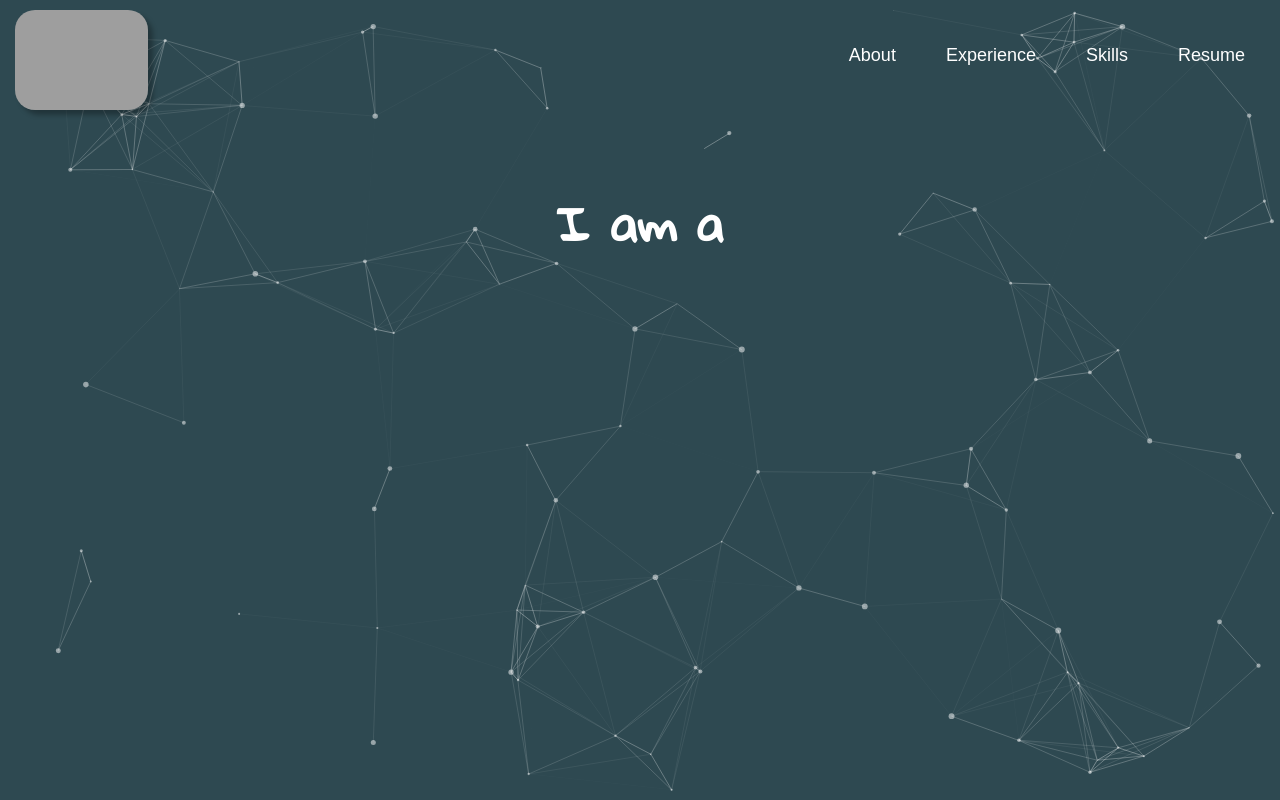
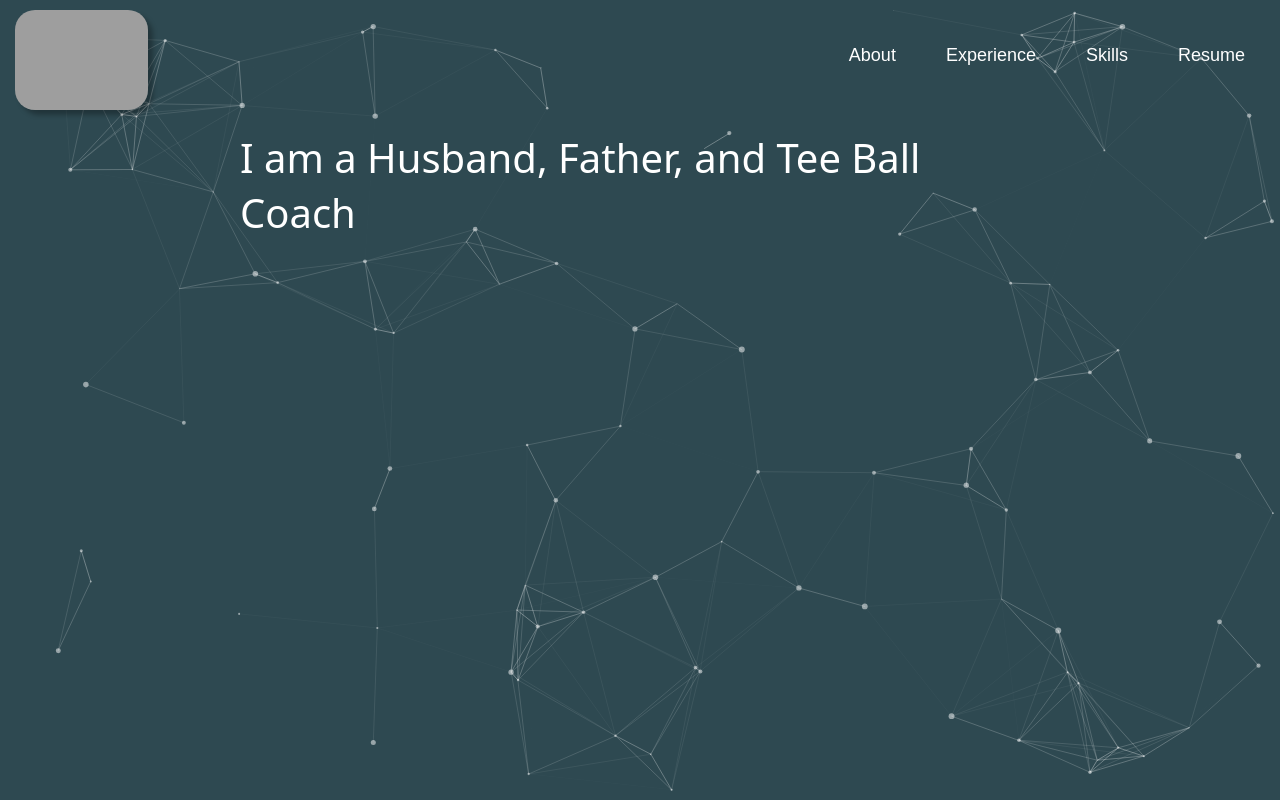
Before and after one commit to bRaInT00T/nickwolk-website, a React (Create React App) app: page /#/ in a window 1280 px wide. Built offline with nearby package versions, Linux system fonts and the light colour scheme; grey boxes are pictures that could not be loaded.

Commit message:
add about content add pause to Typewriter change type font add cursor

```diff
--- a/src/App.js
+++ b/src/App.js
@@ -6,13 +6,11 @@ import "./css/App.css";
 import HomePage from "./pages/home";
 import AboutPage from "./pages/about";
 import ExperiencePage from "./pages/experience";
-// import ContactPage from "./pages/contact";
 import PortfolioPage from "./pages/portfolio";
 import SkillsPage from "./pages/skills";
 import BlogPage from "./pages/blog";
 import TestimonialsPage from "./pages/testimonials";
 import ResumePage from "./pages/resume";
-// import FAQ from './pages/faq';
 
 import FlyoutNav from "./components/FlyoutNav";
 
@@ -40,6 +38,8 @@ class App extends Component {
       <div>
         <div id="particles-js"></div>
         <FlyoutNav />
+
+        <div style={{ padding: "20px", maxWidth: "800px", margin: "auto" }}>
           <Routes>
             <Route path="" element={<HomePage />} />
             <Route path="about" element={<AboutPage />} />
@@ -52,6 +52,7 @@ class App extends Component {
             <Route path="resume" element={<ResumePage />} />
           </Routes>
         </div>
+      </div>
     );
   }
 }
--- a/src/css/App.css
+++ b/src/css/App.css
@@ -87,11 +87,30 @@ img {
     visibility: hidden;
   }
 }
+@import url('https://fonts.googleapis.com/css2?family=Special+Elite&display=swap');
 
 .typewriter-text {
-  font-family: "Gloria Hallelujah", cursive;
-  text-align: center;
-  font-size: 30px;
-  /* Adjust size to fit your design */
+  font-family: "Special Elite", system-ui;
+  font-weight: 400;
+  font-style: normal;
+  font-size: 40px;
   color: #ffffff;
 }
+
+.cursor {
+  font-family: "Special Elite", system-ui;
+  font-weight: 400;
+  font-style: normal;
+  font-size: 21px;
+  animation: blink 0.7s steps(2, start) infinite;
+  border-right: 1px solid;
+  margin-left: 2px;
+}
+
+.td p {
+  padding: auto;
+  font-family: "Raleway";
+  font-weight: bold;
+  font-size: 30px;
+  color: #ffffff;
+}
--- a/src/pages/about.js
+++ b/src/pages/about.js
@@ -2,9 +2,8 @@ import React, { useEffect } from "react";
 
 function AboutPage() {
   useEffect(() => {
-    const script = document.createElement('script');
-
-    script.src = 'https://platform.linkedin.com/badges/js/profile.js';
+    const script = document.createElement("script");
+    script.src = "https://platform.linkedin.com/badges/js/profile.js";
     script.async = true;
     script.defer = true;
 
@@ -15,12 +14,65 @@ function AboutPage() {
     };
   }, []);
   return (
-    <div style={{ padding: '20px', maxWidth: '800px', margin: 'auto' }}>
-      <h1>About Nicholas Wolk</h1>
-      <p>Highly motivated and solutions-focused IT professional with extensive experience in software engineering, DevOps, and cloud computing...</p>
-      <p>My career is dedicated to optimizing system performance, establishing seamless production environments, and leveraging cutting-edge technology to solve complex problems...</p>
-      <div class="badge-base LI-profile-badge" data-locale="en_US" data-size="medium" data-theme="dark" data-type="VERTICAL" data-vanity="nicholaswolk" data-version="v1"></div>
+    <div style={{ maxWidth: "800px", position: "50" }}>
+      <div>
+        <div>
+          <table>
+            <tr>
+              <td colspan="100%">
+                <h1 style={{ textAlign: "center", color: "#ffffff" }}>
+                  About Nicholas Wolk
+                </h1>
+              </td>
+            </tr>
+            <tr>
+              <td style={{ verticalAlign: "middle", padding: "30px" }}>
+                <p style={{ color: "#ffffff" }}>
+                  Highly motivated, solutions-focused IT professional with a
+                  breadth of experience in customer-facing positions across
+                  multifaceted areas, including software engineering, DevOps,
+                  and cloud computing. Well-versed in full infrastructure
+                  lifecycle duties, such as updates, upgrades, migration, and
+                  automation, with the ability to contribute to end-to-end
+                  application and software development. Exhibit high regard for
+                  optimal security, reliability, efficiency, and continuous
+                  improvement of infrastructures and software and application
+                  systems. Poised to address complex technical issues using
+                  cutting-edge solutions, aptly utilizing a vast array of tools,
+                  platforms, and technologies. Able to educate customers on
+                  architectural and strategic IT decisions, helping establish
+                  scalable and resilient infrastructures and systems. Commended
+                  for enhancing system performance and workflows, instituting a
+                  high-functioning IT environment, and producing measurable
+                  business value. Knowledgeable in the fundamentals of computer
+                  science and IT management. Armed with solid technical depth
+                  and flexible interpersonal skills.
+                </p>
+                <br />
+                <p style={{ color: "#ffffff" }}>
+                  My career is dedicated to optimizing system performance,
+                  establishing seamless production environments, and leveraging
+                  cutting-edge technology to solve complex problems...
+                </p>
+              </td>
+            </tr>
+            <tr>
+              <td style={{ textAlign: "center", padding: "20px" }}>
+                <div
+                  class="badge-base LI-profile-badge"
+                  data-locale="en_US"
+                  data-size="medium"
+                  data-theme="dark"
+                  data-type="VERTICAL"
+                  data-vanity="nicholaswolk"
+                  data-version="v1"
+                ></div>
+              </td>
+            </tr>
+          </table>
+        </div>
       </div>
+    </div>
   );
 }
 
--- a/src/pages/home.js
+++ b/src/pages/home.js
@@ -1,63 +1,92 @@
-import React, { useState, useEffect, useRef } from "react";
+import React, { useState, useEffect } from "react";
 
-function Typewriter({ messages, heading }) {
-  const [index, setIndex] = useState(0);
-  const [subIndex, setSubIndex] = useState(0);
-  const [reverse, setReverse] = useState(false);
-  const timeoutRef = useRef(null);
+function Typewriter({ messages, heading, pauseDuration = 1000 }) {
+  const [index, setIndex] = useState(0); // Index of the current message
+  const [subIndex, setSubIndex] = useState(0); // Index of the sub-character
+  const [reverse, setReverse] = useState(false); // Whether we are in reverse mode
+  const [pauseBefore, setPauseBefore] = useState(true); // Pause before starting to type
+  const [pauseAfter, setPauseAfter] = useState(false); // Pause after a message is typed
   const currentText = messages[index];
 
   useEffect(() => {
-    if (subIndex === currentText.length + 1 && !reverse) {
-      timeoutRef.current = setTimeout(() => setReverse(true), 1500);
-      return;
+    let timeout;
+
+    if (pauseBefore) {
+      timeout = setTimeout(() => {
+        setPauseBefore(false);
+      }, pauseDuration);
+    } else if (pauseAfter) {
+      timeout = setTimeout(() => {
+        setPauseAfter(false);
+        setReverse(true);
+      }, pauseDuration + 1000);
+    } else if (reverse) {
+      if (subIndex > 0) {
+        // Check if the remaining substring matches the start of the next message
+        const nextIndex = (index + 1) % messages.length;
+        const nextMessageStart = messages[nextIndex].slice(0, subIndex);
+        if (messages[index].slice(0, subIndex) === nextMessageStart) {
+          setReverse(false);
+          setIndex(nextIndex);
+          setPauseBefore(true); // Set pause before starting the next message
+        } else {
+          setTimeout(() => setSubIndex(subIndex - 1), 100);
+        }
+      } else {
+        setReverse(false);
+        setIndex((prev) => (prev + 1) % messages.length);
+        setPauseBefore(true); // Set pause before starting the next message
+      }
+    } else {
+      if (subIndex < messages[index].length) {
+        timeout = setTimeout(() => setSubIndex(subIndex + 1), 100);
+      } else {
+        setPauseAfter(true); // Set pause after completing the message
+      }
     }
 
-    if (subIndex === 0 && reverse) {
-      timeoutRef.current = setTimeout(() => {
-        setReverse(false);
-        setIndex((prev) => (prev + 1) % messages.length);
-      }, 500);
-      return;
-    }
-
-    timeoutRef.current = setTimeout(
-      () => {
-        setSubIndex((prev) => prev + (reverse ? -1 : 1));
-      },
-      reverse ? 100 : 100
-    );
-
-    return () => clearTimeout(timeoutRef.current);
-  }, [subIndex, reverse, index, currentText.length, messages.length]);
+    return () => clearTimeout(timeout);
+  }, [subIndex, reverse, index, messages, pauseBefore, pauseAfter, pauseDuration]);
 
   return (
-    <h2>
+    <div>
       {heading} {currentText.substring(0, subIndex)}
-    </h2>
+      <span className="cursor">_</span>
+    </div>
   );
 }
 
 function HomePage() {
   const messages = [
-    "Python Developer",
-    "Cloud Engineer",
-    "Cloud Architect",
-    "Automation Enthusiast",
-    "Inquisitive Person",
-    "Gadget Nerd",
-    "Husband/Father",
-    "Tee Ball Coach",
-    // "Little League Supporter",
+    "a Husband, Father, and Tee Ball Coach",
+    "a Python Developer",
+    "a Cloud Engineer",
+    "a Cloud Architect",
+    "a gadget nerd",
+    "a problem solver",
+    "a visionary",
+    "adaptable",
+    "always learning",
+    "an automation enthusiast",
+    "an effective communicator",
+    "analytical",
+    "collaborative",
+    "creative",
+    "customer-centric",
+    "dedicated",
+    "innovative",
+    "innovative",
+    "inquisitive",
+    "insightful",
+    "resilient",
+    "resourceful",
+    "result-oriented",
+    "supportive",
   ];
 
   return (
-    <div style={{ padding: "20px", maxWidth: "800px", margin: "auto" }}>
-      {/* <h1>NickWolk.com</h1> */}
-      {/* <p>This is the home page. Explore more about my professional and personal journey!</p> */}
-      <div className="typewriter-text">
-        <Typewriter heading="I am a" messages={messages} />
-      </div>
+    <div className="typewriter-text">
+      <Typewriter heading="I am" messages={messages} />
     </div>
   );
 }
```
Also changed, not shown: src/components/useWindowSize.js (added, +37 -0 lines). Lines whose indentation alone changed are shown as unchanged.
